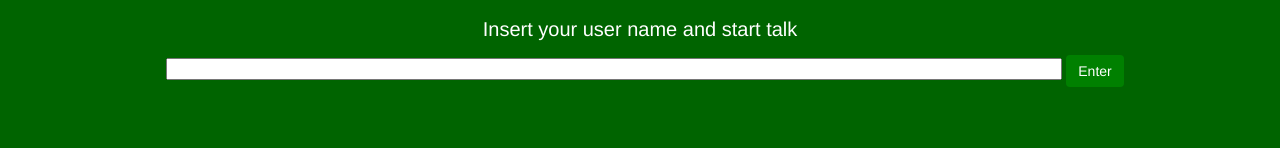
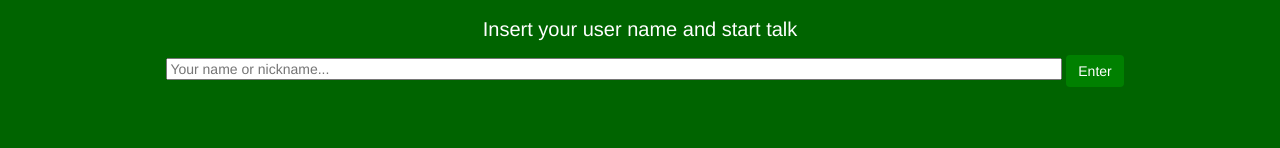
Before and after one commit to Ricardofolgado/Chat, a plain HTML site: page index.html in a window 1280 px wide. Shown: the part 253-401 px from the top of the page. Drawn offline with Linux system fonts and the light colour scheme.

Commit message:
placeholder set

```diff
--- a/index.html
+++ b/index.html
@@ -85,7 +85,7 @@ p{
 	<h3>Insert your user name and start talk </h3>
 	<div>
 <div class="form-group"></div>
-<input type="text" name="Your name or nickname..." id="text" >
+<input type="text" name="Your name or nickname..." id="text" placeholder="Your name or nickname..." >
 <button class="btn btn-primary">Enter</button>
 </div>
 
```
